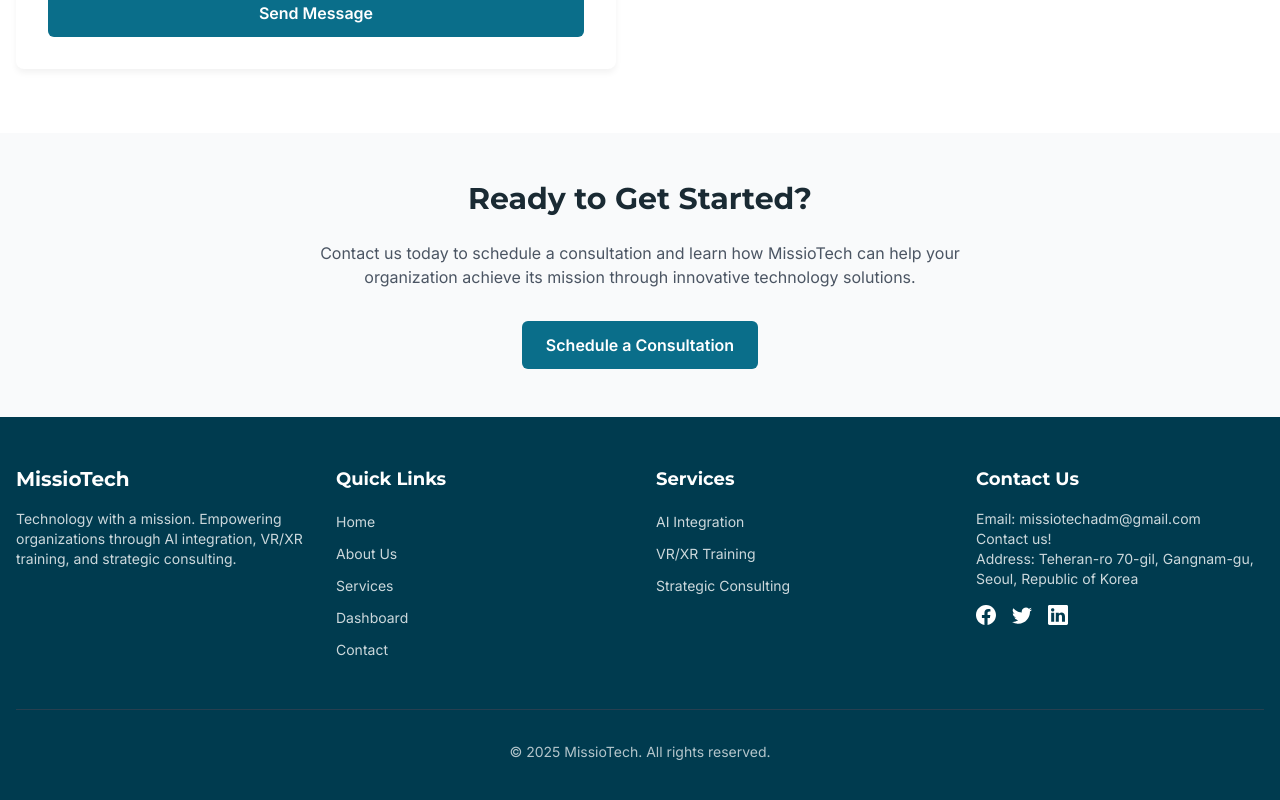
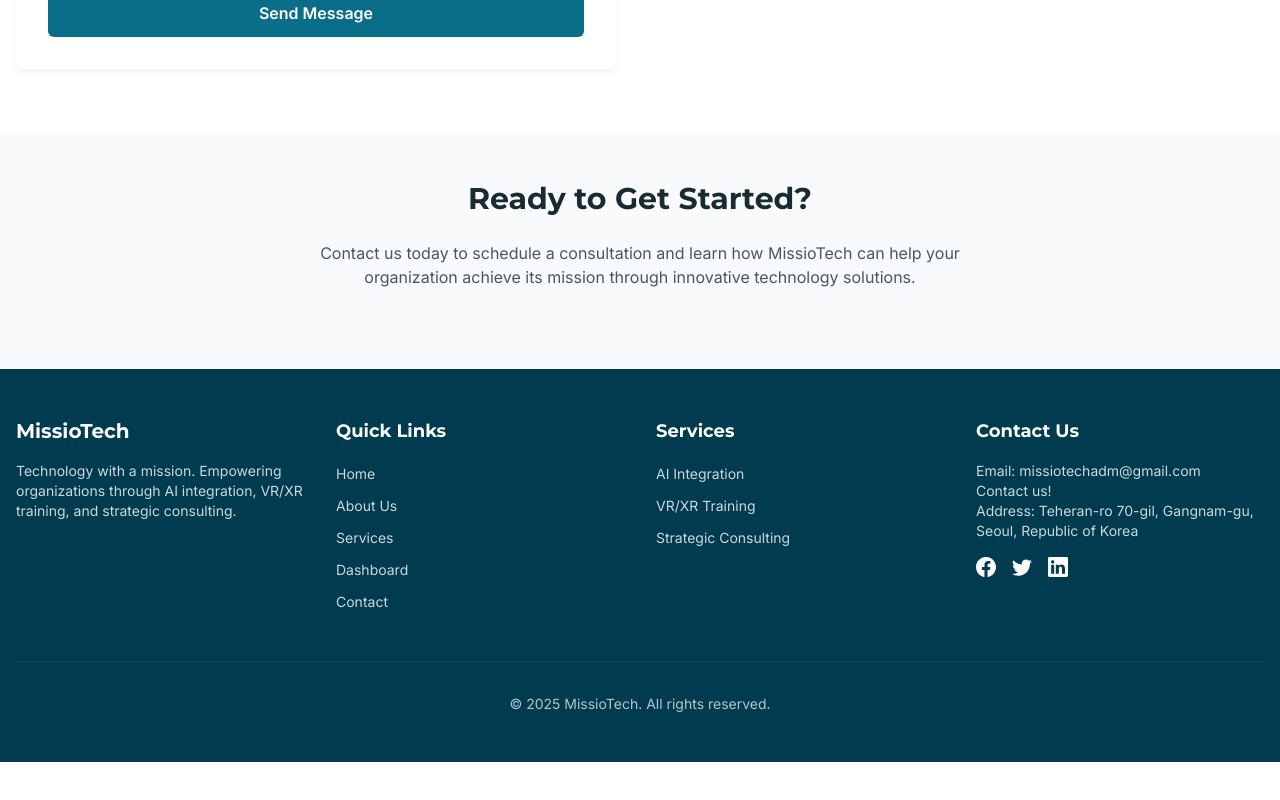
Before and after one commit to Korsa1/missiotech-web, a Next.js app: page /contact in a window 1280 px wide. Shown: the part 954-1754 px from the top of the page. After the commit the page ends 1716 px from the top, so only its background shows below. Built offline with nearby package versions, Linux system fonts and the light colour scheme.

Commit message:
Update page.tsx

```diff
--- a/src/app/contact/page.tsx
+++ b/src/app/contact/page.tsx
@@ -90,7 +90,6 @@ const ContactPage = () => {
           <p className="text-gray-600 max-w-2xl mx-auto mb-8">
             Contact us today to schedule a consultation and learn how MissioTech can help your organization achieve its mission through innovative technology solutions.
           </p>
-          <button className="btn-primary">Schedule a Consultation</button>
         </div>
       </section>
 
```
